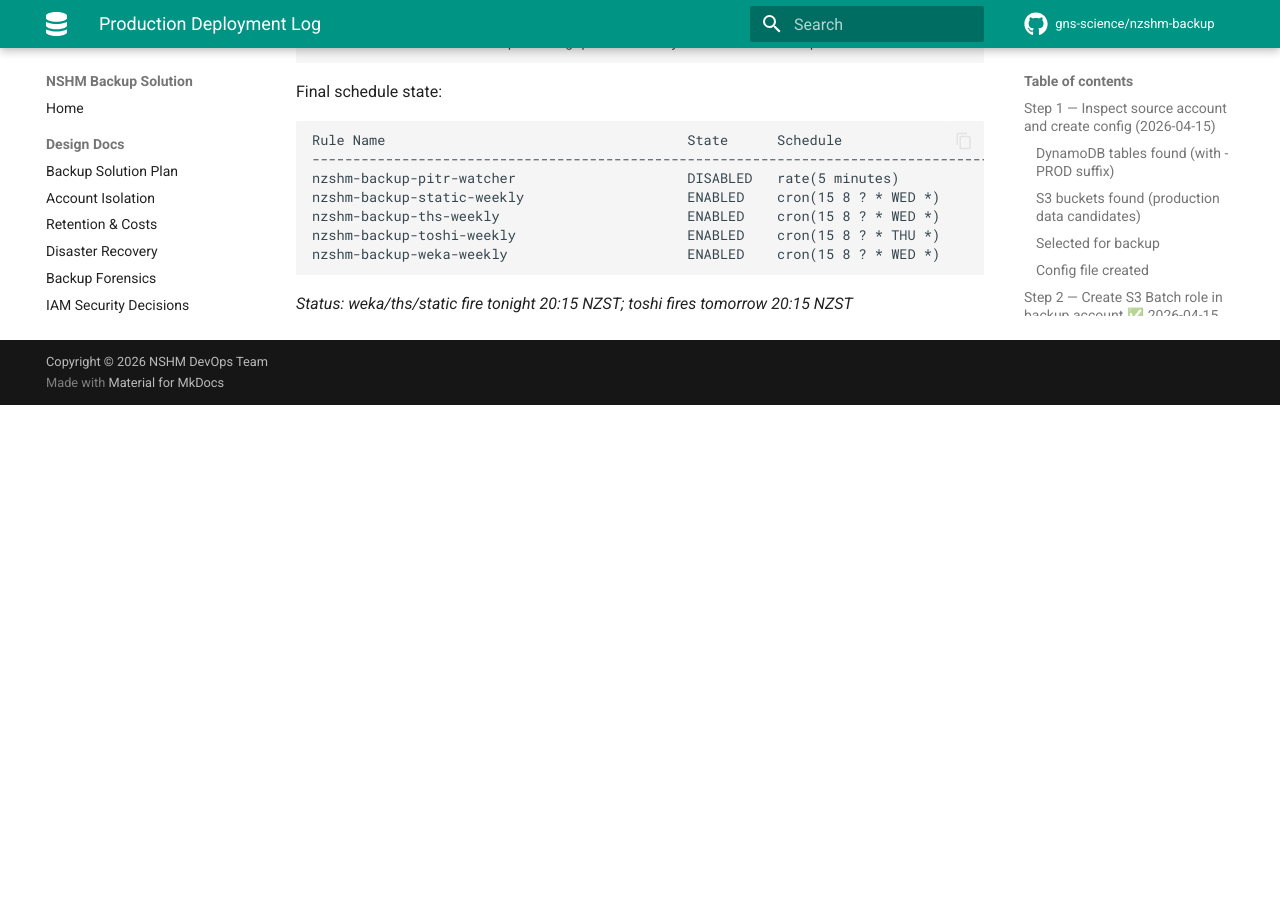
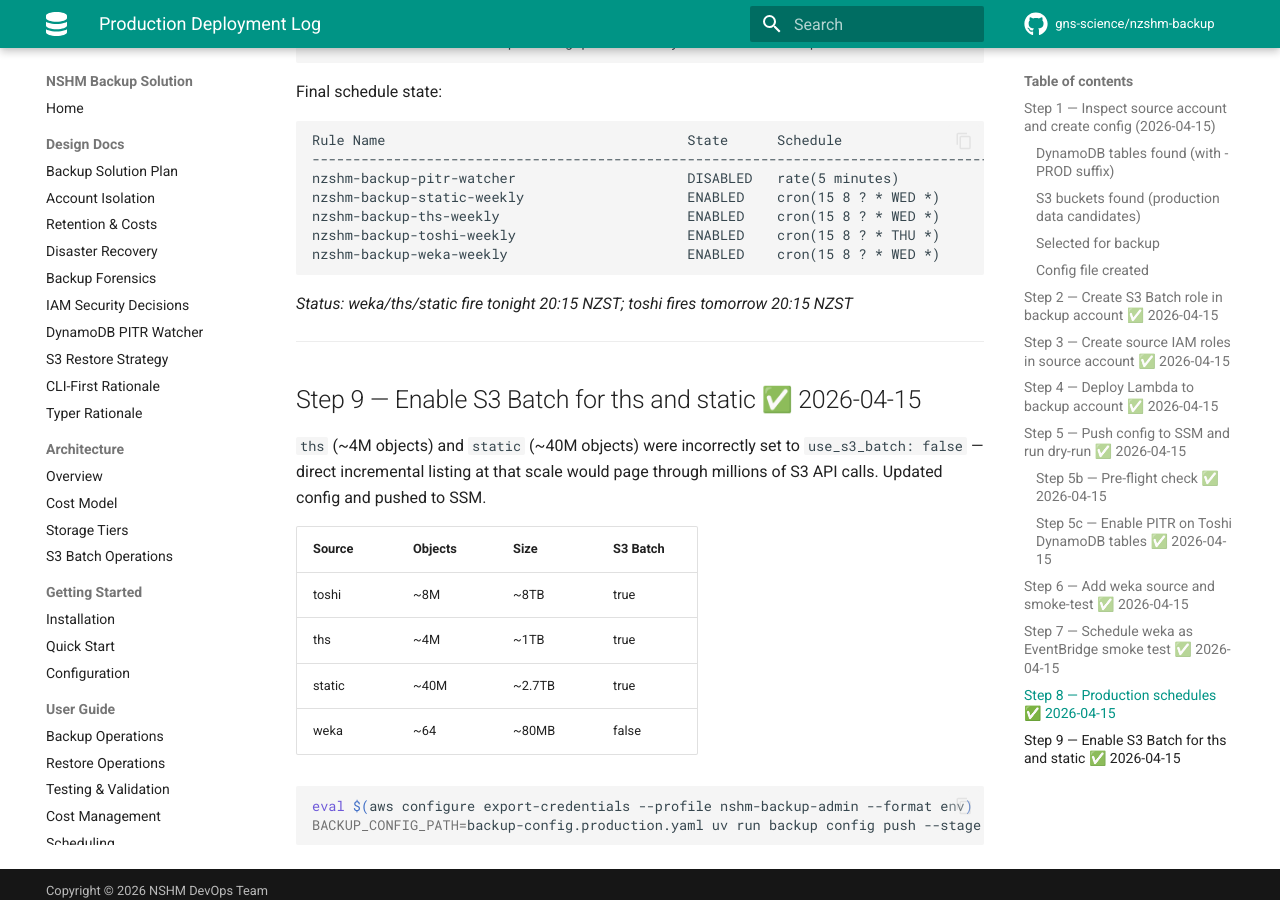
Before and after one commit to GNS-Science/aws-snapshot, an MkDocs documentation site: the page built from docs/PROD-DEPLOY-LOG.md, in a window 1280 px wide and 900 px high, scrolled down 6959 px. Built offline with MkDocs 1.6.1 and Material for MkDocs 9.7.7, drawn with Linux system fonts in a browser that asks for light colours; comment, search, counter and statistics services are not loaded; the version menu is left out; before the commit the page ends 7364 px from its top, so only the background shows below that.

Commit message:
docs: record S3 Batch fix for ths and static in deploy log

````diff
--- a/docs/PROD-DEPLOY-LOG.md
+++ b/docs/PROD-DEPLOY-LOG.md
@@ -333,3 +333,23 @@ nzshm-backup-weka-weekly                      ENABLED    cron(15 8 ? * WED *)
 ```
 
 _Status: weka/ths/static fire tonight 20:15 NZST; toshi fires tomorrow 20:15 NZST_
+
+---
+
+## Step 9 — Enable S3 Batch for ths and static ✅ 2026-04-15
+
+`ths` (~4M objects) and `static` (~40M objects) were incorrectly set to `use_s3_batch: false` —
+direct incremental listing at that scale would page through millions of S3 API calls.
+Updated config and pushed to SSM.
+
+| Source | Objects | Size   | S3 Batch |
+|--------|---------|--------|----------|
+| toshi  | ~8M     | ~8TB   | true     |
+| ths    | ~4M     | ~1TB   | true     |
+| static | ~40M    | ~2.7TB | true     |
+| weka   | ~64     | ~80MB  | false    |
+
+```bash
+eval $(aws configure export-credentials --profile nshm-backup-admin --format env)
+BACKUP_CONFIG_PATH=backup-config.production.yaml uv run backup config push --stage prod
+```
````
